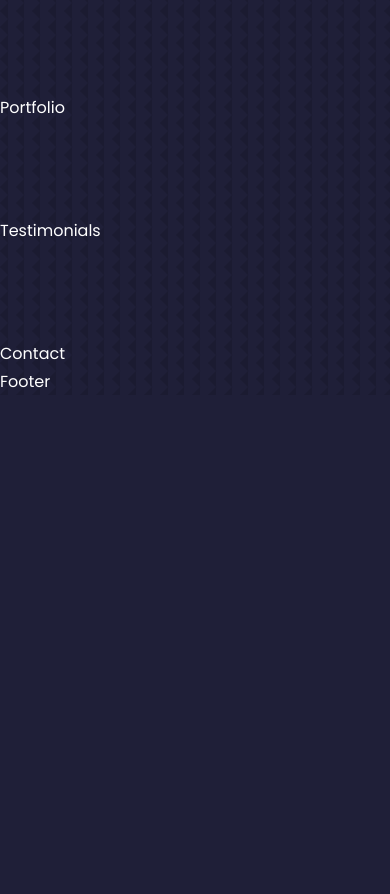
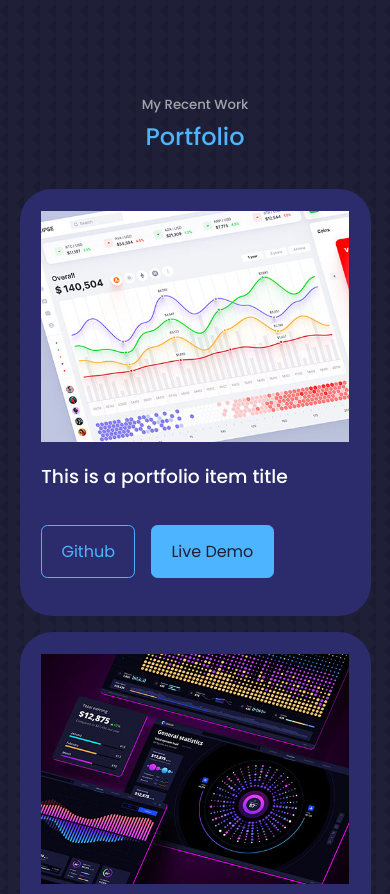
Before and after one commit to sametkoyuncu/react-personal-website, a React (Create React App) app: page / in a window 390 px wide. Shown: the part 4733-5627 px from the top of the page. Before the commit the page ends 5128 px from the top, so only its background shows below. Built offline with nearby package versions, Linux system fonts and the light colour scheme.

Commit message:
Add portfolio section

```diff
--- a/src/components/portfolio/Portfolio.jsx
+++ b/src/components/portfolio/Portfolio.jsx
@@ -1,9 +1,72 @@
 import React from 'react'
 import './portfolio.css'
+import IMG1 from '../../assets/portfolio1.jpg'
+import IMG2 from '../../assets/portfolio2.jpg'
+import IMG3 from '../../assets/portfolio3.jpg'
+import IMG4 from '../../assets/portfolio4.jpg'
+import IMG5 from '../../assets/portfolio5.png'
+import IMG6 from '../../assets/portfolio6.jpg'
+
+const data = [
+  {
+    title: "This is a portfolio item title",
+    image: IMG1,
+    btnUrl1: "http://github.com",
+    btnUrl2: "http://github.com",
+  },
+   {
+    title: "This is a portfolio item title",
+    image: IMG2,
+    btnUrl1: "http://github.com",
+    btnUrl2: "http://github.com",
+  },
+    {
+    title: "This is a portfolio item title",
+    image: IMG3,
+    btnUrl1: "http://github.com",
+    btnUrl2: "http://github.com",
+  },
+     {
+    title: "This is a portfolio item title",
+    image: IMG4,
+    btnUrl1: "http://github.com",
+    btnUrl2: "http://github.com",
+  },
+      {
+    title: "This is a portfolio item title",
+    image: IMG5,
+    btnUrl1: "http://github.com",
+    btnUrl2: "http://github.com",
+  },
+       {
+    title: "This is a portfolio item title",
+    image: IMG6,
+    btnUrl1: "http://github.com",
+    btnUrl2: "http://github.com",
+  },
+]
 
 const Portfolio = () => {
   return (
-    <section id="portfolio">Portfolio</section>
+    <section id="portfolio">
+      <h5>My Recent Work</h5>
+      <h2>Portfolio</h2>
+
+      <div className="container portfolio__container">
+        {data.map(item => (
+          <article className="portfolio__item">
+          <div className="portfolio__item-image">
+            <img src={item.image} alt="portfolio_image" />
+          </div>
+            <h3>{item.title}</h3>
+            <div className="portfolio__item-cta">
+              <a href={item.btnUrl1} className='btn' target='_blank'>Github</a>
+              <a href={item.btnUrl2} className='btn btn-primary' target='_blank'>Live Demo</a>
+            </div>
+        </article>
+        ))}
+      </div>
+    </section>
   )
 }
 
--- a/src/components/portfolio/portfolio.css
+++ b/src/components/portfolio/portfolio.css
@@ -0,0 +1,48 @@
+.portfolio__container {
+    display: grid;
+    grid-template-columns: repeat(3, 1fr);
+    gap: 2.5rem;
+}
+
+.portfolio__item {
+    background: var(--color-bg-variant);
+    padding: 1.3rem;
+    border-radius: 2rem;
+    border: 1px solid transparent;
+    transition: var(--transition);
+}
+
+.portfolio__item:hover {
+    border-color: var(--color-primary-variant);
+    background: transparent;
+}
+
+.portfolio__item-image {
+    border-radius: 1.5rem;
+}
+
+.portfolio__item h3 {
+    margin: 1.2rem 0 2rem;
+}
+
+.portfolio__item-cta {
+    display: flex;
+    gap: 1rem;
+    margin-bottom: 1rem;
+}
+
+/* ================ MEDIA QUERIES (MEDIUM DEVICES) ================= */
+@media screen and (max-width: 1024px) {
+    .portfolio__container {
+        grid-template-columns: 1fr 1fr;
+        gap: 1.2rem;
+    }
+}
+
+/* ================ MEDIA QUERIES (SMALL DEVICES) ================= */
+@media screen and (max-width: 600px) {
+   .portfolio__container {
+        grid-template-columns: 1fr;
+        gap: 1rem;
+    }
+}
```
